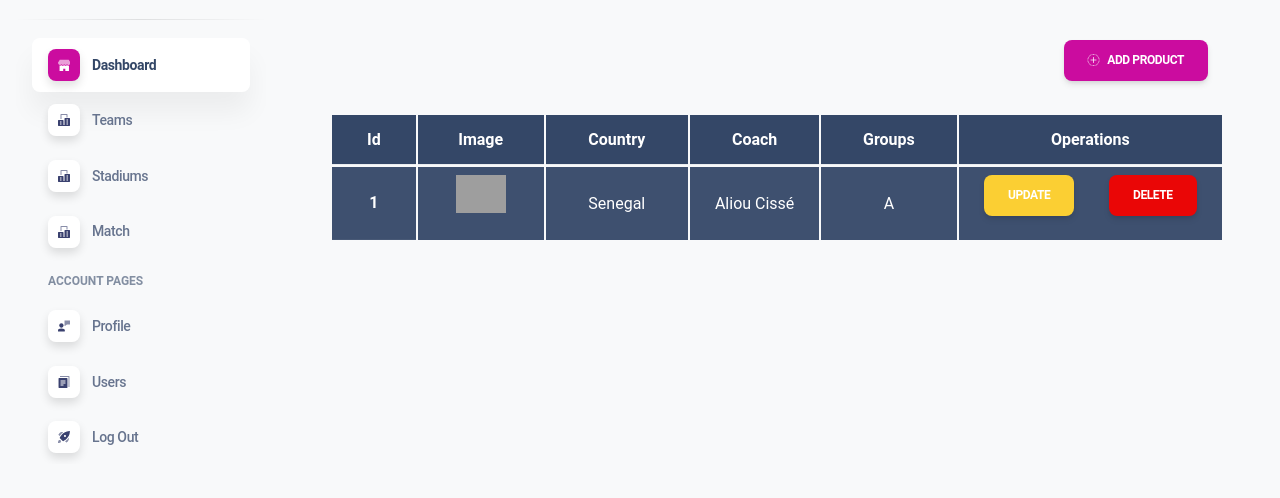
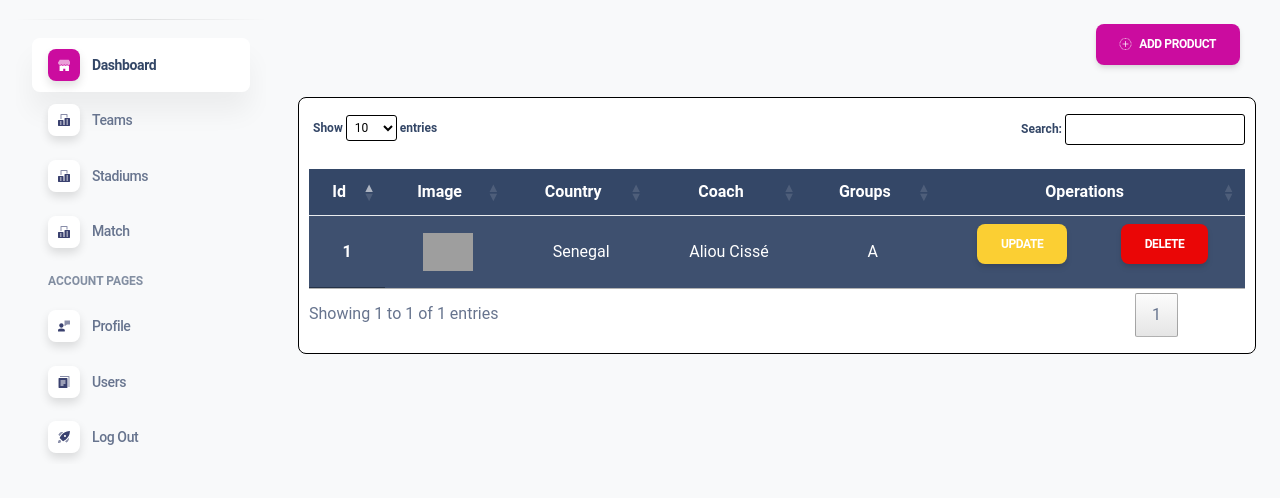
Before and after one commit to 21asphyxia/Gestion-des-Tickets---FIFA-World-Cup-Qatar-2022, a PHP site: page /pages/admin/teams.php in a window 1280 px wide. Shown: the part 75-573 px from the top of the page. Run offline with PHP 8.4, Linux system fonts and the light colour scheme; data that the repository does not hold is empty; some libraries are stand-ins or nearby versions; grey boxes are pictures that could not be loaded.

Commit message:
finished making the teams table with data table

```diff
--- /dev/null
+++ b/assets/css/data-table.css
@@ -0,0 +1,27 @@
+/*changing the style of the new search div*/
+#myTable_wrapper{
+    background: #ffffff;
+    border-radius: 8px;
+    border: 1px black solid;
+    padding-top: 1rem;
+    padding-bottom: 1rem;
+    padding-left: 10px;
+    padding-right: 10px;
+    overflow-x:auto;
+}
+#myTable_wrapper input{
+    margin-bottom: 1rem;
+}
+
+/* changed the color of the search border */
+.dataTables_wrapper .dataTables_filter input {
+    border-color: rgb(0, 0, 0)!important;
+}
+/*changed the color of the show enteries border*/
+.dataTables_wrapper .dataTables_length select {
+    border-color: black!important;
+}
+
+.dataTables_wrapper .dataTables_paginate .paginate_button.disabled, .dataTables_wrapper .dataTables_paginate .paginate_button.disabled:hover, .dataTables_wrapper .dataTables_paginate .paginate_button.disabled:active {
+    color: white!important;
+}
--- a/assets/css/style.css
+++ b/assets/css/style.css
@@ -200,21 +200,3 @@ a {
     box-shadow: none!important;
 }
 /*END Admin Profile*/
-
-/*TABLE Styling*/
-/*Resizing the img in the products table*/
-.flabImage{
-    width: 3rem;
-
-}
-/*gave some padding to the table container to give it some spacing + used overflow to give it a X scroll in respponsive*/
-.tableContainer{
-    padding: 0rem 2rem  ;
-    overflow-x:auto;
-}
-/*media query so that when it reaches that px size it removes the padding next to the table*/
-@media(max-width: 568px) {
-.tableContainer{
-    padding:0;
-    }
-}
--- /dev/null
+++ b/assets/js/data-table.js
@@ -0,0 +1,3 @@
+$(document).ready( function () {
+    $('#myTable').DataTable();
+} );
--- a/assets/js/scripts.js
+++ b/assets/js/scripts.js
@@ -23,6 +23,8 @@ new Chart("myChart", {
   }
 });
 }
+
+
 
 
 // END SALAH
--- a/includes/admin/corejs.php
+++ b/includes/admin/corejs.php
@@ -6,6 +6,8 @@
     <script src="../../assets/js/template/plugins/smooth-scrollbar.min.js"></script>
     <script src="../../assets/js/template/plugins/chartjs.min.js"></script>
     <script src="../../assets/js/scripts.js"></script>
+    <script src="../../assets/js/data-table.js"></script>
+    <script src="//cdn.datatables.net/1.13.1/js/jquery.dataTables.min.js"></script>
     <script>
         var win = navigator.platform.indexOf('Win') > -1;
         if (win && document.querySelector('#sidenav-scrollbar')) {
--- a/includes/admin/head.php
+++ b/includes/admin/head.php
@@ -6,6 +6,8 @@
   <meta name="viewport" content="width=device-width, initial-scale=1, shrink-to-fit=no">
   <link rel="icon" type="image/png" href="../../assets/img/logo.png">
   <title><?= $adminTitle ?></title>
+  <!-- DATA TABLE CSS -->
+  <link href="//cdn.datatables.net/1.13.1/css/jquery.dataTables.min.css" rel="stylesheet" />
   <!--     Fonts and icons     -->
   <link href="https://fonts.googleapis.com/css?family=Open+Sans:300,400,600,700" rel="stylesheet" />
   <link href="https://cdnjs.cloudflare.com/ajax/libs/font-awesome/6.2.1/css/all.min.css" rel="stylesheet" />
@@ -18,4 +20,5 @@
   <!-- CSS Files -->
   <link id="pagestyle" href="../../assets/css/template/soft-ui-dashboard.css?v=1.0.6" rel="stylesheet" />
   <link rel="stylesheet" href="../../assets/css/style.css">
+  <link rel="stylesheet" href="../../assets/css/data-table.css">
 </head>
--- a/pages/admin/teams.php
+++ b/pages/admin/teams.php
@@ -27,7 +27,7 @@ include_once '../../includes/admin/head.php';
 
           <tr class="text-center">
             <th class="align-middle" scope="row">1</th>
-            <td ><img class="flagImage" src="../../assets/img/Flag-Senegal.webp" alt="image" width="50px"></td>
+            <td class="align-middle"><img class="flagImage" src="../../assets/img/Flag-Senegal.webp" alt="image" width="50px"></td>
             <td class="align-middle">Senegal</td>
             <td class="align-middle" >Aliou Cissé</td>
             <td class="align-middle" >A</td>
@@ -50,7 +50,7 @@ include_once '../../includes/admin/head.php';
             <form action="" method="POST" id="form" enctype="multipart/form-data" data-parsley-validate>
               <div class="modal-header">
                 <h5 class="modal-title">Add Product</h5>
-                <a href="tableau.html" class="btn-close"></a>
+                <a href="teams.php" class="btn-close"></a>
               </div>
               <div class="modal-body">
                   <!-- HIDDEN INPUT  -->
```
